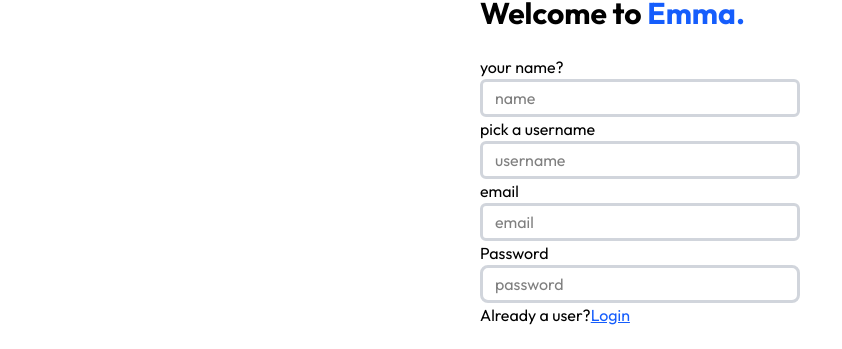
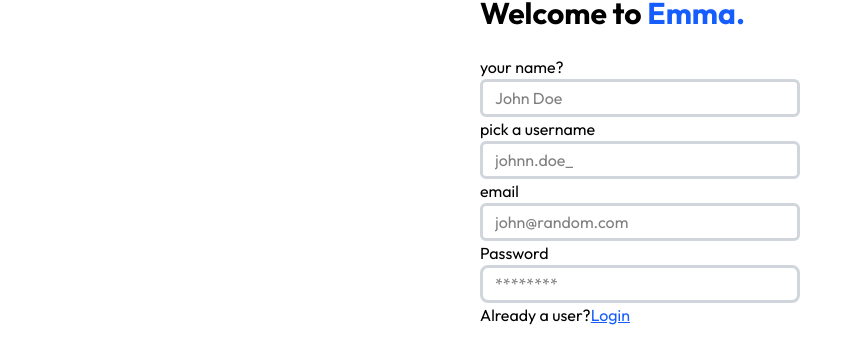
Before and after one commit to SangeethSDevan/Emma, a React (Vite) app in the folder frontend/: page /auth/signup in a window 1280 px wide. Shown: the part 247-596 px from the top of the page, without its empty margins (0-842 px from the left). Built offline with nearby package versions, Linux system fonts and the light colour scheme; no server answers.

Commit message:
UI updations and email validation fix

```diff
--- a/frontend/src/Components/Chats/ChatSection.jsx
+++ b/frontend/src/Components/Chats/ChatSection.jsx
@@ -10,7 +10,7 @@ const ChatSection = ({setChatId,setChat}) => {
 
     return (
         <div className={`p-2 rounded-t-md flex flex-col ${state.isEnabled ? "hidden sm:flex" : "flex"} w-full h-full`}>
-            <div className="flex-grow overflow-y-auto">
+            <div className="flex flex-grow overflow-y-auto justify-start items-end">
                 <ChatScreen isLoading={isLoading}/>
             </div>
             <InputSection input={input} setInput={setInput} setChat={setChat} setChatId={setChatId} setLoading={setLoading}/>
--- a/frontend/src/Pages/LoginPage.jsx
+++ b/frontend/src/Pages/LoginPage.jsx
@@ -53,7 +53,7 @@ const LoginPage=()=>{
                     type="text"
                     name="credential"
                     id="credential"
-                    placeholder="Enter your username"
+                    placeholder="user.name_"
                     className="pl-3 pr-3 p-1 border-3 rounded-md border-gray-300 focus:border-blue-600 outline-0"
                     onChange={onHandleChange}
                     value={state.credential}
@@ -65,7 +65,7 @@ const LoginPage=()=>{
                     type="password"
                     name="password"
                     id="password"
-                    placeholder="Enter your password"
+                    placeholder="********"
                     className="pl-3 pr-3 p-1 border-3 rounded-md border-gray-300 focus:border-blue-600 outline-0"
                     onChange={onHandleChange}
                     value={state.password}
--- a/frontend/src/Pages/SignupPage.jsx
+++ b/frontend/src/Pages/SignupPage.jsx
@@ -87,7 +87,7 @@ const SignupPage=()=>{
                     type="text"
                     name="uname"
                     id="uname"
-                    placeholder="name"
+                    placeholder="John Doe"
                     className="pl-3 pr-3 p-1 border-3 rounded-md border-gray-300 focus:border-blue-600 outline-0"
                     onChange={onHandleChange}
                     value={state.uname}
@@ -116,7 +116,7 @@ const SignupPage=()=>{
                     type="text"
                     name="username"
                     id="username"
-                    placeholder="username"
+                    placeholder="johnn.doe_"
                     className="pl-3 pr-3 p-1 border-3 rounded-md border-gray-300 focus:border-blue-600 outline-0"
                     onChange={onHandleChange}
                     value={state.username}
@@ -131,7 +131,7 @@ const SignupPage=()=>{
                     type="email"
                     name="email"
                     id="email"
-                    placeholder="email"
+                    placeholder="john@random.com"
                     className="pl-3 pr-3 p-1 border-3 rounded-md border-gray-300 focus:border-blue-600 outline-0"
                     onChange={onHandleChange}
                     value={state.email}
@@ -159,7 +159,7 @@ const SignupPage=()=>{
                     type="password"
                     name="password"
                     id="password"
-                    placeholder="password"
+                    placeholder="********"
                     className="pl-3 pr-3 p-1 border-3 rounded-lg border-gray-300 focus:border-blue-600 outline-0"
                     onChange={onHandleChange}
                     value={state.password}
```
Also changed, not shown: 1 other file (tests, documents, lock files or other folders).
